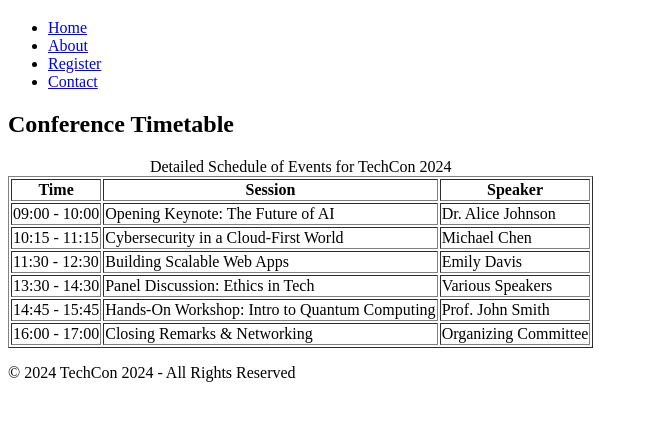
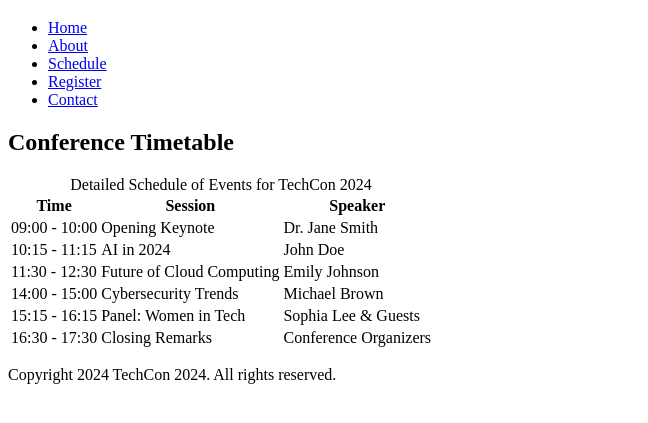
Before and after one commit to Paschaline12/TechCon_HTML, a plain HTML site: page techcon_website/schedule.html in a window 1280 px wide. Shown: the part 61-484 px from the top of the page, without its empty margins (0-648 px from the left). Drawn offline with Linux system fonts and the light colour scheme.

Commit message:
Edited schedule.html to include table and copyright

```diff
--- a/techcon_website/schedule.html
+++ b/techcon_website/schedule.html
@@ -5,24 +5,23 @@
   <title>Schedule for TechCon 2024</title>
 </head>
 <body>
-    <!-- Header -->
   <header>
     <h1>Schedule for TechCon 2024</h1>
     <nav>
       <ul>
         <li><a href="index.html">Home</a></li>
         <li><a href="about.html">About</a></li>
+        <li><a href="schedule.html">Schedule</a></li>
         <li><a href="register.html">Register</a></li>
         <li><a href="contact.html">Contact</a></li>
       </ul>
     </nav>
   </header>
 
-    <!-- Main -->
   <main>
     <section>
       <h2>Conference Timetable</h2>
-            <table border="1">
+      <table>
         <caption>Detailed Schedule of Events for TechCon 2024</caption>
         <thead>
           <tr>
@@ -34,42 +33,41 @@
         <tbody>
           <tr>
             <td>09:00 - 10:00</td>
-                        <td>Opening Keynote: The Future of AI</td>
-                        <td>Dr. Alice Johnson</td>
+            <td>Opening Keynote</td>
+            <td>Dr. Jane Smith</td>
           </tr>
           <tr>
             <td>10:15 - 11:15</td>
-                        <td>Cybersecurity in a Cloud-First World</td>
-                        <td>Michael Chen</td>
+            <td>AI in 2024</td>
+            <td>John Doe</td>
           </tr>
           <tr>
             <td>11:30 - 12:30</td>
-                        <td>Building Scalable Web Apps</td>
-                        <td>Emily Davis</td>
+            <td>Future of Cloud Computing</td>
+            <td>Emily Johnson</td>
           </tr>
           <tr>
-                        <td>13:30 - 14:30</td>
-                        <td>Panel Discussion: Ethics in Tech</td>
-                        <td>Various Speakers</td>
+            <td>14:00 - 15:00</td>
+            <td>Cybersecurity Trends</td>
+            <td>Michael Brown</td>
           </tr>
           <tr>
-                        <td>14:45 - 15:45</td>
-                        <td>Hands-On Workshop: Intro to Quantum Computing</td>
-                        <td>Prof. John Smith</td>
+            <td>15:15 - 16:15</td>
+            <td>Panel: Women in Tech</td>
+            <td>Sophia Lee & Guests</td>
           </tr>
           <tr>
-                        <td>16:00 - 17:00</td>
-                        <td>Closing Remarks & Networking</td>
-                        <td>Organizing Committee</td>
+            <td>16:30 - 17:30</td>
+            <td>Closing Remarks</td>
+            <td>Conference Organizers</td>
           </tr>
         </tbody>
       </table>
     </section>
   </main>
 
-    <!-- Footer -->
   <footer>
-        <p>&copy; 2024 TechCon 2024 - All Rights Reserved</p>
+    <p>Copyright 2024 TechCon 2024. All rights reserved.</p>
   </footer>
 </body>
 </html>
```
Lines whose indentation alone changed are shown as unchanged.
